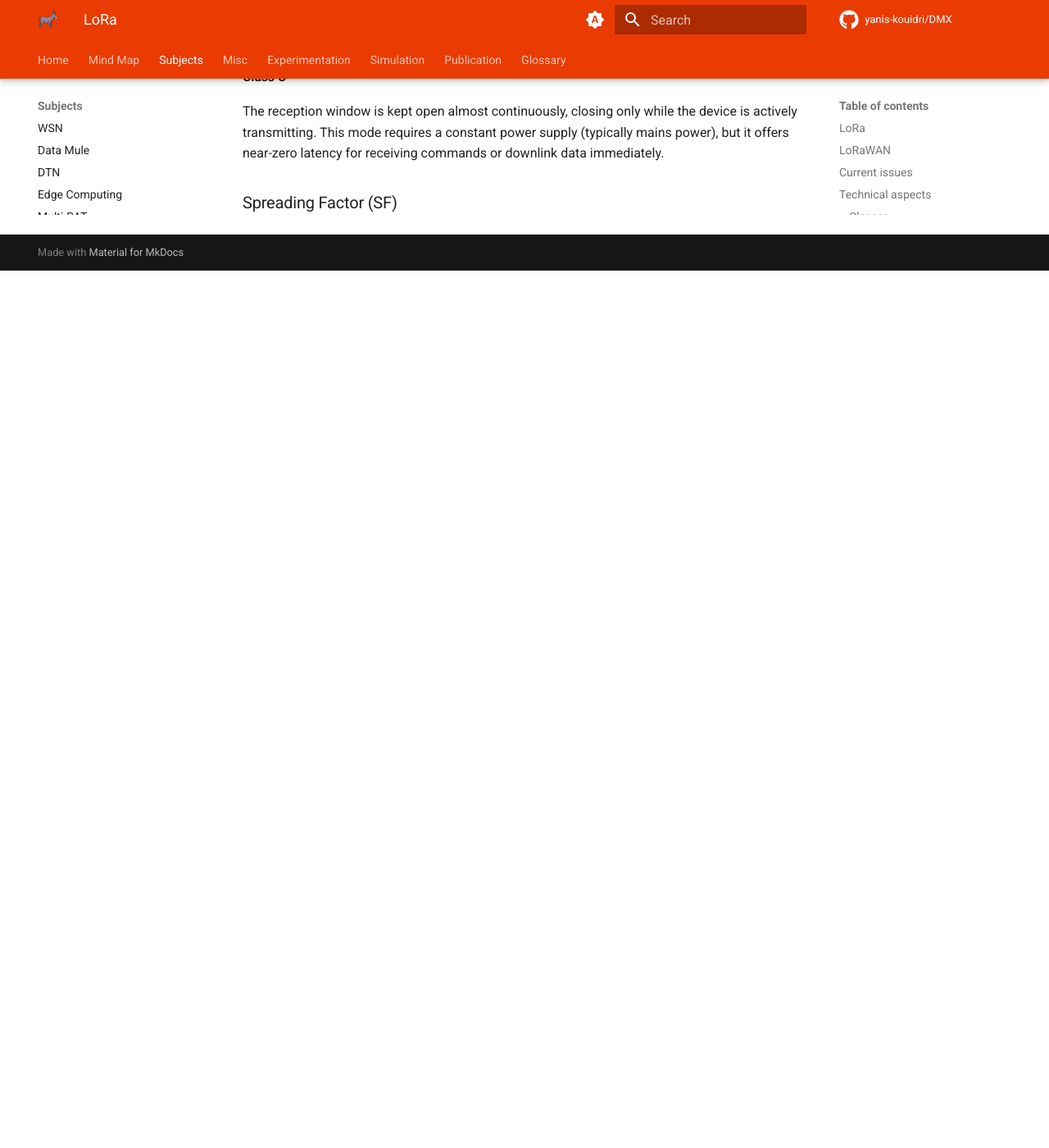
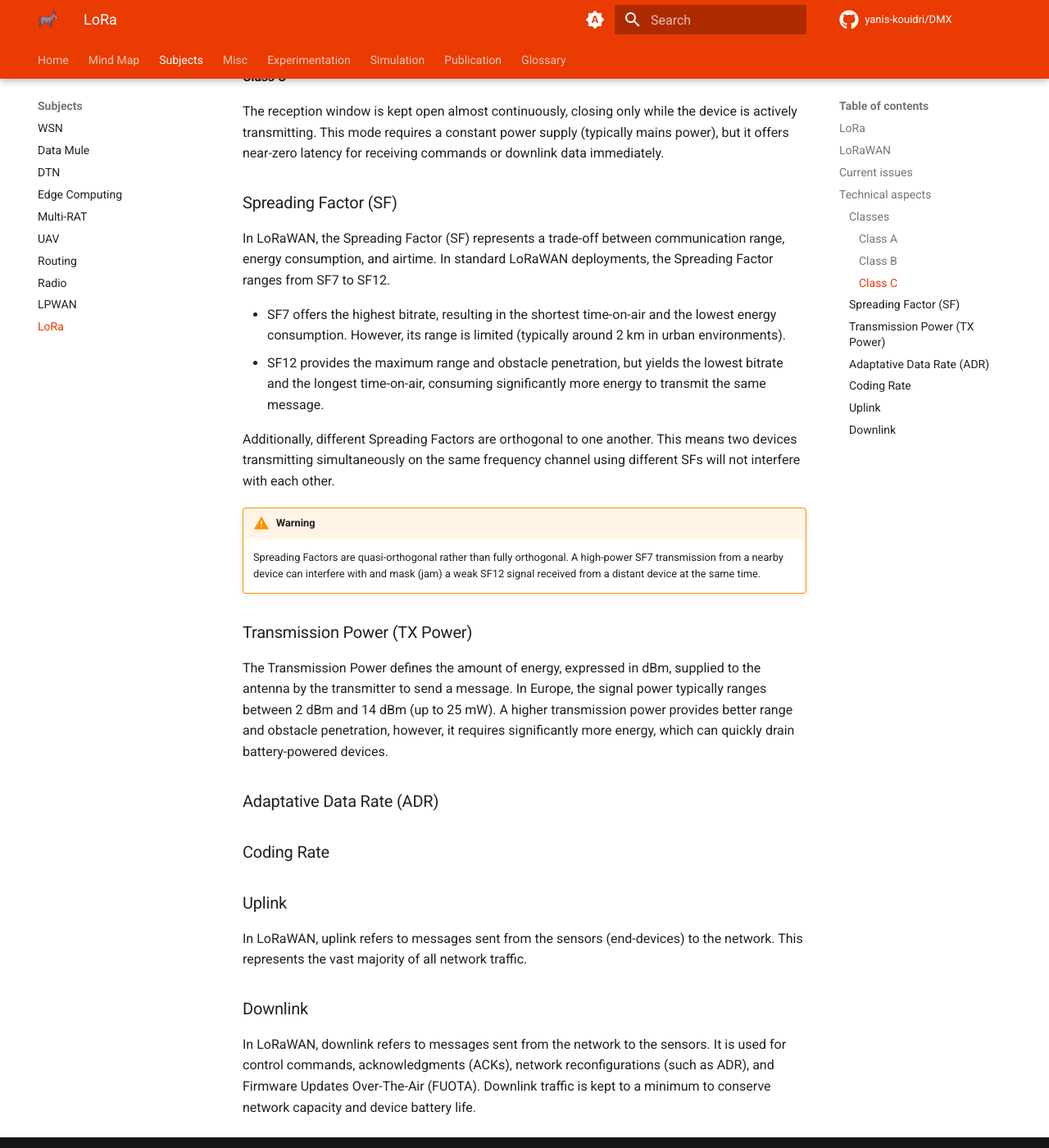
Before and after one commit to Yanis-Kouidri/DMX, an MkDocs documentation site: the page built from docs/subjects/lora.md, in a window 1280 px wide and 1400 px high, scrolled down 1754 px. Shown: the whole window at 82% size. Built offline with MkDocs 1.6.1 and Material for MkDocs 9.7.7, drawn with Linux system fonts in a browser that asks for light colours; comment, search, counter and statistics services are not loaded; before the commit the page ends 2084 px from its top, so only the background shows below that.

Commit message:
feat: add Spreading Factor and Transmission Power sections to LoRaWAN documentation

```diff
--- a/docs/subjects/lora.md
+++ b/docs/subjects/lora.md
@@ -42,3 +42,30 @@ In addition to the standard RX1 and RX2 windows, the gateway regularly broadcast
 The reception window is kept open almost continuously, closing only while the device is actively transmitting. This mode requires a constant power supply (typically mains power), but it offers near-zero latency for receiving commands or downlink data immediately.
 
 ### Spreading Factor (SF)
+
+In LoRaWAN, the Spreading Factor (SF) represents a trade-off between communication range, energy consumption, and airtime. In standard LoRaWAN deployments, the Spreading Factor ranges from SF7 to SF12.
+
+- SF7 offers the highest bitrate, resulting in the shortest time-on-air and the lowest energy consumption. However, its range is limited (typically around 2 km in urban environments).
+- SF12 provides the maximum range and obstacle penetration, but yields the lowest bitrate and the longest time-on-air, consuming significantly more energy to transmit the same message.
+
+Additionally, different Spreading Factors are orthogonal to one another. This means two devices transmitting simultaneously on the same frequency channel using different SFs will not interfere with each other.
+
+!!! warning
+
+    Spreading Factors are quasi-orthogonal rather than fully orthogonal. A high-power SF7 transmission from a nearby device can interfere with and mask (jam) a weak SF12 signal received from a distant device at the same time.
+
+### Transmission Power (TX Power)
+
+The Transmission Power defines the amount of energy, expressed in dBm, supplied to the antenna by the transmitter to send a message. In Europe, the signal power typically ranges between 2 dBm and 14 dBm (up to 25 mW). A higher transmission power provides better range and obstacle penetration, however, it requires significantly more energy, which can quickly drain battery-powered devices.
+
+### Adaptative Data Rate (ADR)
+
+### Coding Rate
+
+### Uplink
+
+In LoRaWAN, uplink refers to messages sent from the sensors (end-devices) to the network. This represents the vast majority of all network traffic.
+
+### Downlink
+
+In LoRaWAN, downlink refers to messages sent from the network to the sensors. It is used for control commands, acknowledgments (ACKs), network reconfigurations (such as ADR), and Firmware Updates Over-The-Air (FUOTA). Downlink traffic is kept to a minimum to conserve network capacity and device battery life.
```
